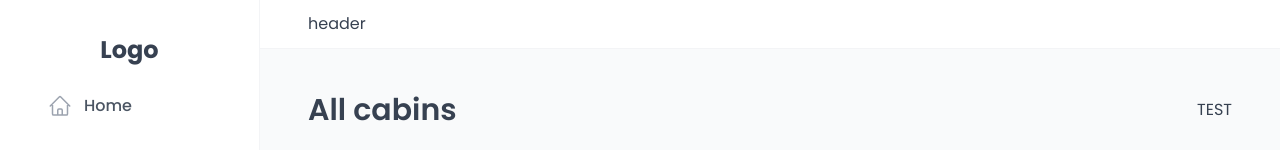
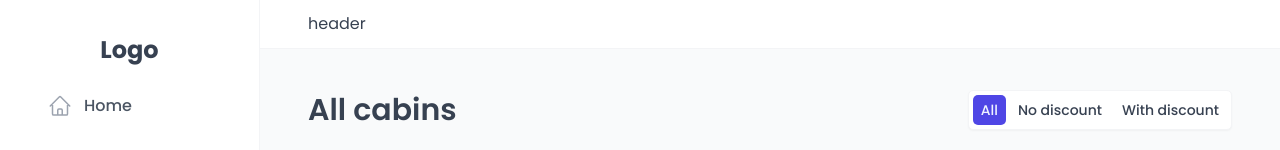
Before and after one commit to IgorShevchuk111/Hotel, a React (Vite) app: page /cabins in a window 1280 px wide. Shown: the top 150 px of the page. Built offline with nearby package versions, Linux system fonts and the light colour scheme; no server answers; the database is empty; a web font is replaced by a local one.

Commit message:
Filter Cabin Table

```diff
--- a/src/features/cabins/CabinTable.jsx
+++ b/src/features/cabins/CabinTable.jsx
@@ -3,11 +3,22 @@ import CabinRow from './CabinRow';
 import { useCabins } from './useCabins';
 import Table from '../../ui/Table';
 import Menus from '../../ui/Menus';
+import { useSearchParams } from 'react-router-dom';
 
 function CabinTable() {
   const { isLoading, cabins } = useCabins();
+  const [searchParams] = useSearchParams();
 
   if (isLoading) return <Spinner />;
+
+  const filterValue = searchParams.get('discount') || 'all';
+
+  let filteredCabins;
+  if (filterValue === 'all') filteredCabins = cabins;
+  if (filterValue === 'no-discount')
+    filteredCabins = cabins.filter((discount) => discount.discount === 0);
+  if (filterValue === 'with-discount')
+    filteredCabins = cabins.filter((discount) => discount.discount > 0);
 
   return (
     <Menus>
@@ -21,7 +32,7 @@ function CabinTable() {
           <div></div>
         </Table.Header>
         <Table.Body
-          data={cabins}
+          data={filteredCabins}
           render={(cabin) => <CabinRow cabin={cabin} key={cabin.id} />}
         />
       </Table>
--- /dev/null
+++ b/src/features/cabins/CabinTableOperations.jsx
@@ -0,0 +1,18 @@
+import TableOperations from '../../ui/TableOperations';
+import Filter from '../../ui/Filter';
+
+function CabinTableOperations() {
+  const optionsData = [
+    { value: 'all', label: 'All' },
+    { value: 'no-discount', label: 'No discount' },
+    { value: 'with-discount', label: 'With discount' },
+  ];
+
+  return (
+    <TableOperations>
+      <Filter filterField="discount" options={optionsData} />
+    </TableOperations>
+  );
+}
+
+export default CabinTableOperations;
--- a/src/pages/Cabins.jsx
+++ b/src/pages/Cabins.jsx
@@ -2,13 +2,14 @@ import Heading from '../ui/Heading';
 import Row from '../ui/Row';
 import CabinTable from '../features/cabins/CabinTable';
 import AddCabin from '../features/cabins/AddCabin';
+import CabinTableOperations from '../features/cabins/CabinTableOperations';
 
 function Cabins() {
   return (
     <>
       <Row type="horizontal">
         <Heading as="h1">All cabins</Heading>
-        <p>TEST</p>
+        <CabinTableOperations />
       </Row>
       <Row>
         <CabinTable />
--- a/src/ui/Filter.jsx
+++ b/src/ui/Filter.jsx
@@ -1,4 +1,5 @@
-import styled, { css } from "styled-components";
+import { useSearchParams } from 'react-router-dom';
+import styled, { css } from 'styled-components';
 
 const StyledFilter = styled.div`
   border: 1px solid var(--color-grey-100);
@@ -33,3 +34,29 @@ const FilterButton = styled.button`
     color: var(--color-brand-50);
   }
 `;
+
+function Filter({ filterField, options }) {
+  const [searchParams, setSearchParams] = useSearchParams();
+  const currentFilter = searchParams.get(filterField) || options[0].value;
+
+  function handleClick(value) {
+    searchParams.set(filterField, value);
+    setSearchParams(searchParams);
+  }
+
+  return (
+    <StyledFilter>
+      {options.map((option) => (
+        <FilterButton
+          key={option.value}
+          onClick={() => handleClick(option.value)}
+          active={currentFilter === option.value}
+        >
+          {option.label}
+        </FilterButton>
+      ))}
+    </StyledFilter>
+  );
+}
+
+export default Filter;
```
